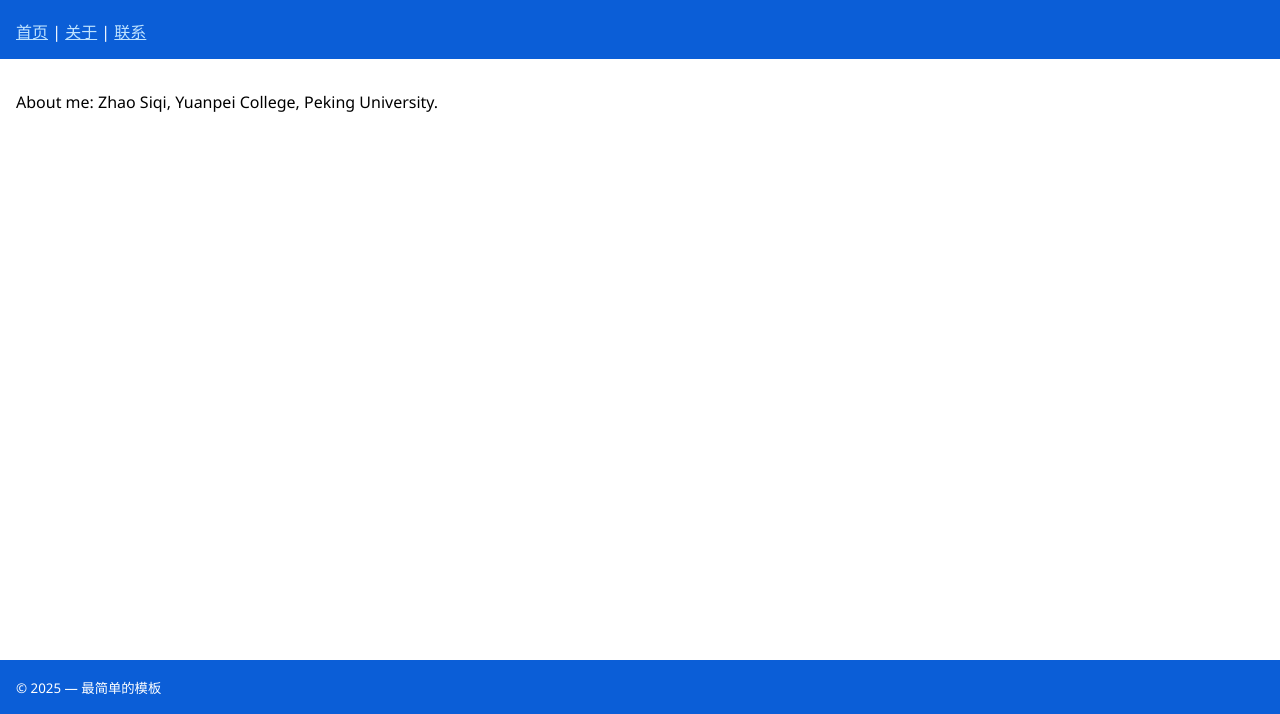
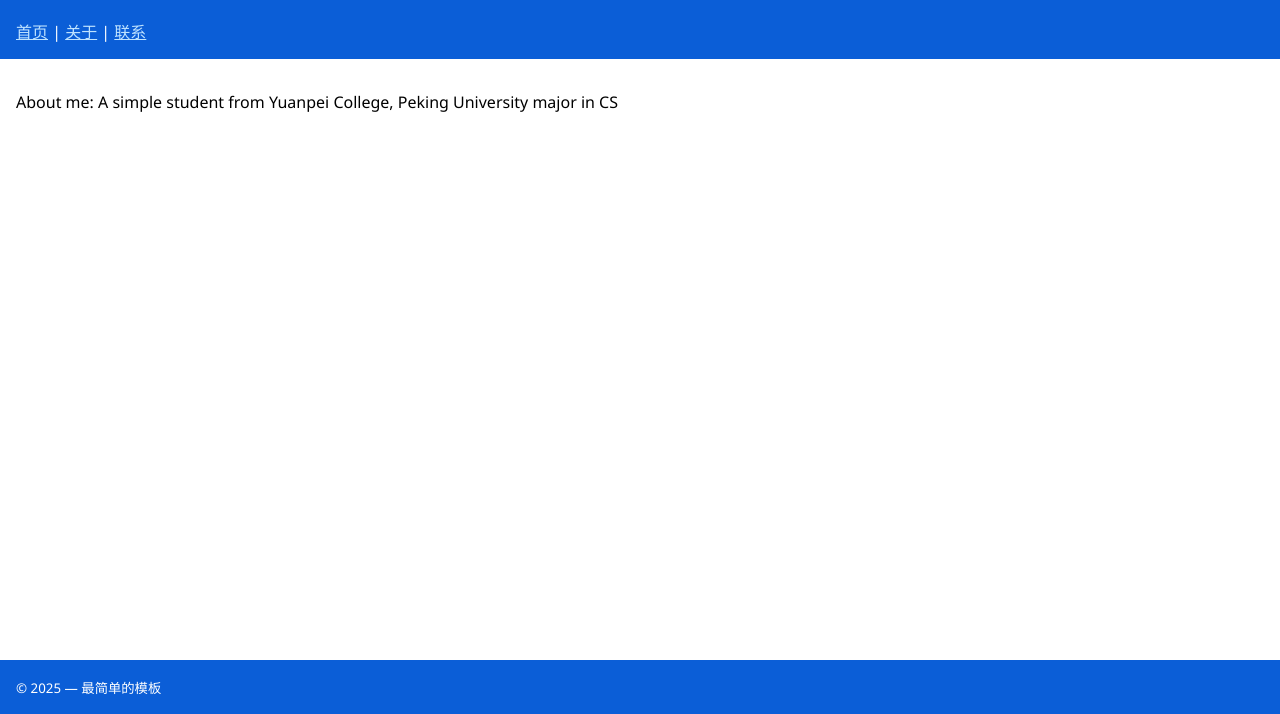
Before and after one commit to DreamWint/DreamWint.github.io, a plain HTML site: page index.html in a window 1280 px wide. Shown: the part 86-800 px from the top of the page. Drawn offline with Linux system fonts and the light colour scheme.

Commit message:
Update personal description in index.html

```diff
--- a/index.html
+++ b/index.html
@@ -26,7 +26,7 @@
 			</header>
 			<main>
 				<p>About me:
-                    Zhao Siqi, Yuanpei College, Peking University.
+                    A simple student from Yuanpei College, Peking University major in CS
                 </p>
 			</main>
 			<footer>
```
